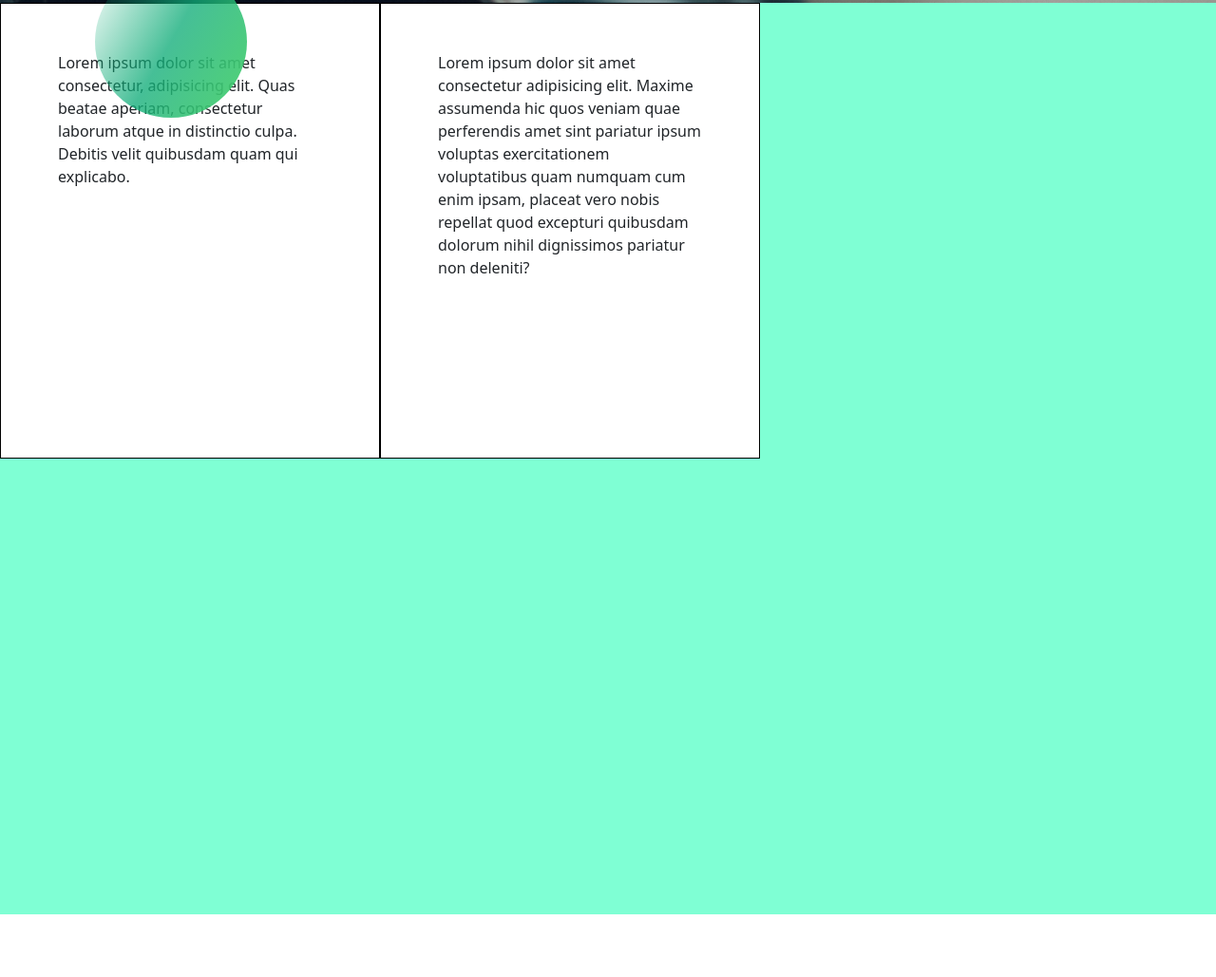
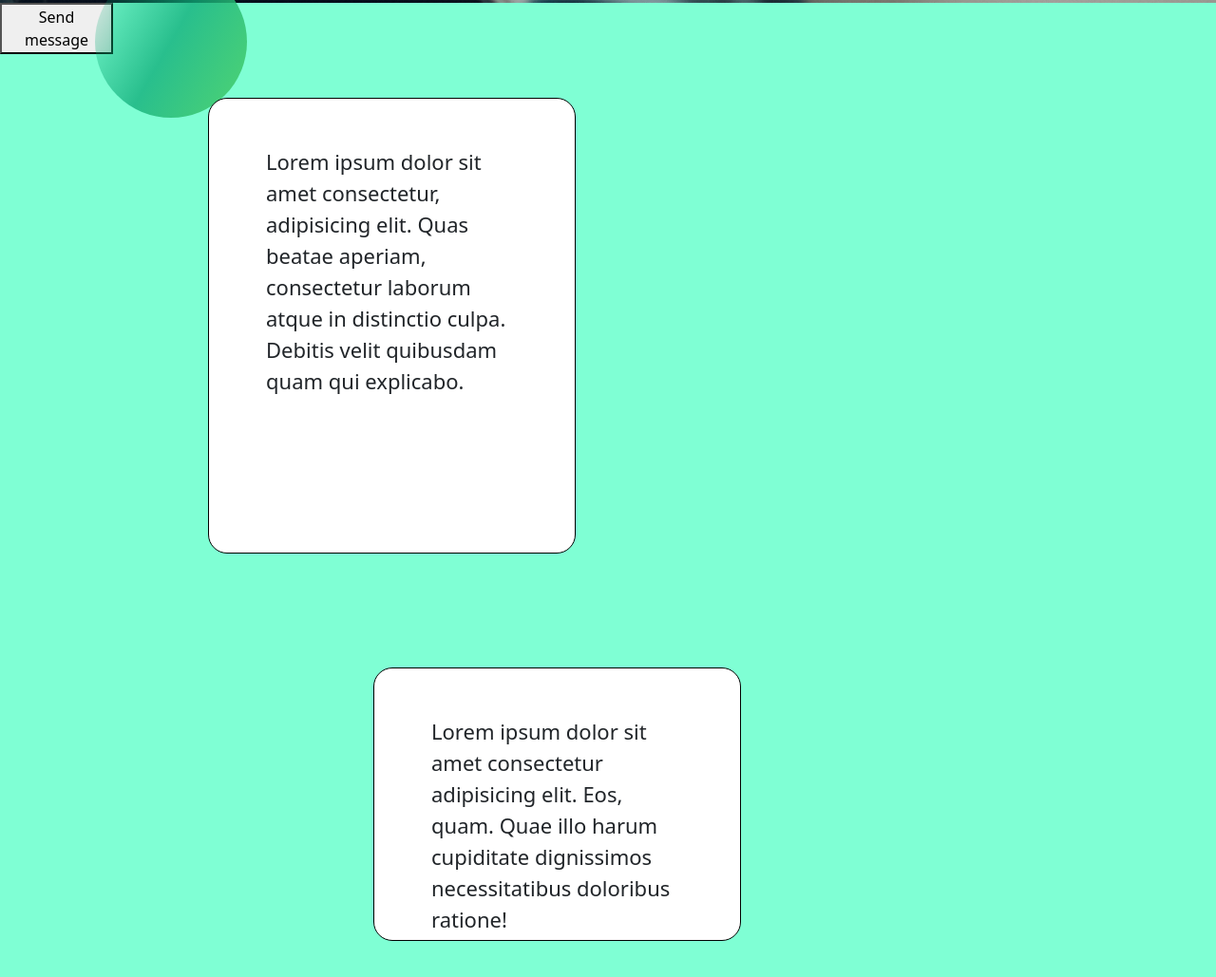
Before and after one commit to Javlonbek-1010/Persenal-web-site, a plain HTML site: page index.html in a window 1280 px wide. Shown: the part 1059-2088 px from the top of the page at 95% size. Before the commit the page ends 2022 px from the top, so only its background shows below. Drawn offline with nearby package versions, Linux system fonts and the light colour scheme.

Commit message:
Button va dizayn qoshildi

```diff
--- a/index.html
+++ b/index.html
@@ -50,8 +50,12 @@
 
     </div>
     <div class="box3">
+      <div class="msg"><button class="m">Send message</button></div>
       <div class="box4">Lorem ipsum dolor sit amet consectetur, adipisicing elit. Quas beatae aperiam, consectetur laborum atque in distinctio culpa. Debitis velit quibusdam quam qui explicabo.</div>
-      <div class="box5">Lorem ipsum dolor sit amet consectetur adipisicing elit. Maxime assumenda hic quos veniam quae perferendis amet sint pariatur ipsum voluptas exercitationem voluptatibus quam numquam cum enim ipsam, placeat vero nobis repellat quod excepturi quibusdam dolorum nihil dignissimos pariatur non deleniti?</div>
+      <div class="box5">Lorem ipsum dolor sit amet consectetur adipisicing elit. Maxime assumenda hic quos veniam quae perferendis amet sint pariatur ipsum quibusdam dolorum nihil dignissimos pariatur non deleniti?</div>
+
+       <div class="box6">Lorem ipsum dolor sit amet consectetur adipisicing elit. Eos, quam. Quae illo harum cupiditate dignissimos necessitatibus doloribus ratione!</div>
     </div>
+
 </body>
 </html>
--- a/main.css
+++ b/main.css
@@ -159,7 +159,9 @@
 .box3{
     background-color:aquamarine ;
     display: flex;
-    height: 60rem;
+    height: 65rem;
+
+
 
 }
 .box4{
@@ -170,6 +172,9 @@
     border: 1px solid black;
     height: 30rem;
     width:25rem ;
+    font-size: 22px;
+    border-radius: 20px;
+      translate: 100px 100px;
 }
 .box5{
      padding: 50px 60px ;
@@ -178,4 +183,24 @@
     display: flex;
      height: 30rem;
     width:25rem ;
+    font-size: 22px;
+    border-radius: 20px;
+    translate: 800px 300px;
 }
+.box6{
+    padding: 50px 60px ;
+    background-color: white;
+    border: 1px solid black;
+    display: flex;
+    height: 18rem;
+    width:25rem ;
+    font-size: 22px;
+    border-radius: 20px;
+    translate: -500px 700px;
+}
+
+.msg{
+    text-align: center;
+    align-items: center;
+}
+.
```
